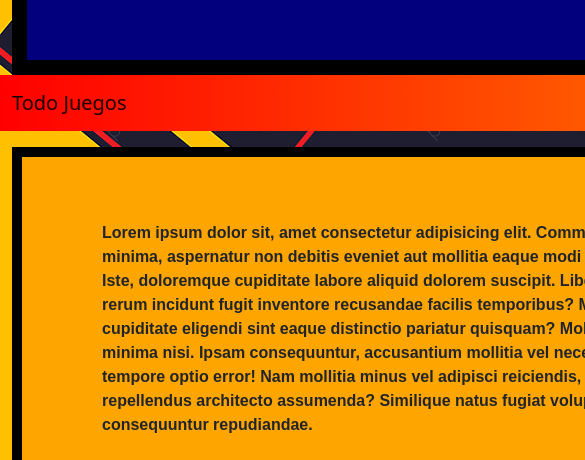
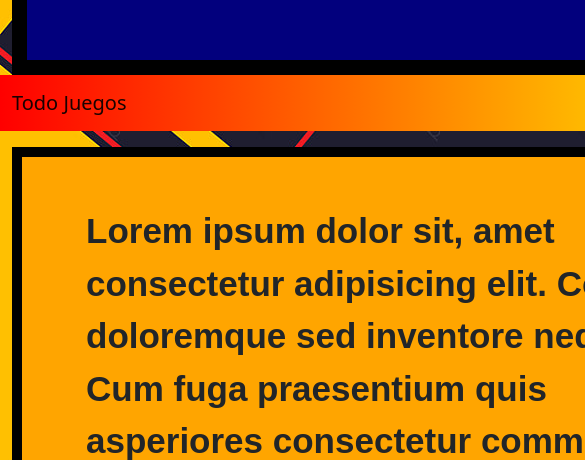
Before and after one commit to juanfarall/todoJuegos, a plain HTML site: page secciones/about.html in a window 390 px wide. Shown: the part 415-875 px from the top of the page, 585 px wide, since content can reach past the window. Drawn offline with nearby package versions, Linux system fonts and the light colour scheme.

Commit message:
fullResponsiveIntento1

```diff
--- a/scss/main.scss
+++ b/scss/main.scss
@@ -168,8 +168,7 @@ footer {
     }
 }
 
-
-@media screen and (max-width: 1300px) {
+@media only screen and (max-width: 1200px) {
     .header {
         display: flex;
         flex-wrap: wrap;
@@ -196,7 +195,7 @@ footer {
         align-items: center;
         justify-content:space-evenly;
         list-style: none;
-        background-color: orange;
+        background-color: #ffa500;
         width: auto;
         padding: 1%;
         margin: 1cm 1cm 1cm 1cm;
@@ -219,12 +218,13 @@ footer {
 
     }
 }
-@media screen and (max-width: 700px){
+
+@media only screen and (max-width: 768px) {
     .body {
-        height: 100vh;
+        height: 100%;
         display: flex;
         flex-wrap: wrap;
-        width: 100vh;
+        width: 100%;
         background-image: url(../assets/background.jpg);
 
     }
@@ -236,6 +236,7 @@ footer {
         padding: 1rem 1rem 1rem 1rem;
         background-color: rgb(002, 000, 125);
         flex-direction: column;
+
     }
 
 
@@ -249,16 +250,29 @@ footer {
         height: auto;
     }
 
+    video{
+        transform: scale(3.3);
+    }
+
     .nav {
         font-family: -apple-system, BlinkMacSystemFont, 'Segoe UI', Roboto, Oxygen, Ubuntu, Cantarell, 'Open Sans', 'Helvetica Neue', sans-serif;
         font-weight: bold 700;
         display: flex;
-        flex-direction: column;
-        justify-content:space-between;
-        list-style: none;
         background-color: orange;
         width: 50%;
         padding: 1%;
         margin: 1cm 1cm 1cm 1cm;
     }
 }
+@media only screen and (max-width: 526px){
+            .content{
+                &__desc{
+                    font-size: 35px;
+                }
+            }
+            .video{
+                transform: scale(1.3);
+                transition: scale 3s;
+            }
+
+            }
--- a/secciones/about.html
+++ b/secciones/about.html
@@ -65,9 +65,9 @@
       </div>
     </div>
   </nav>
-  <div class="container">
+  <div class="container-fluid">
     <main class="content">
-    <p class="about">
+    <p class="content__desc">
         Lorem ipsum dolor sit, amet consectetur adipisicing elit. Commodi doloremque sed inventore neque! Cum fuga
         praesentium quis asperiores consectetur commodi vero, nemo sit atque facere minima, aspernatur non debitis
         eveniet aut mollitia eaque modi fugit quos sunt cumque quidem recusandae corporis rem. Tempore molestias
```
Also changed, not shown: scss/main.css, 1 other file.
